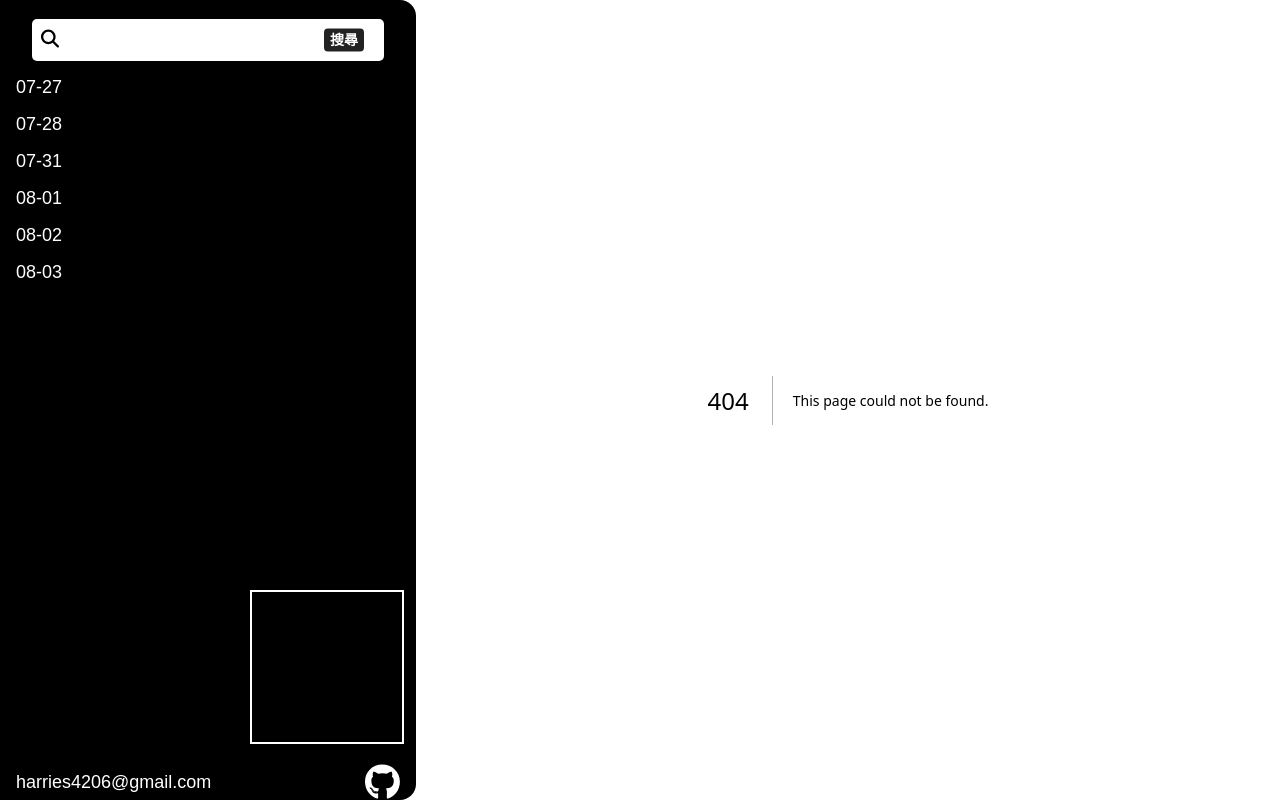
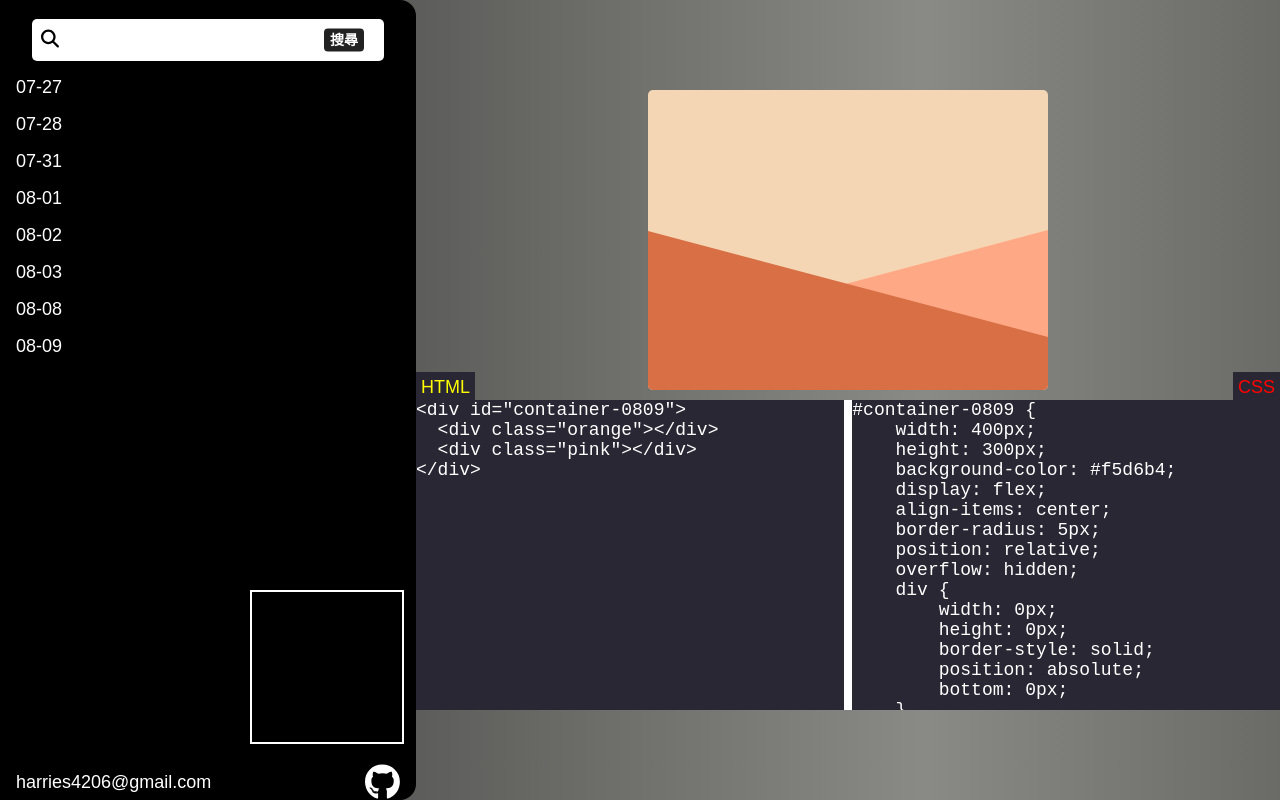
Before and after one commit to harriesshen/cssBattleTest, a Next.js app: page /EightNo9 in a window 1280 px wide. Before the commit this address had no page. Built offline with nearby package versions, Linux system fonts and the light colour scheme.

Commit message:
新增0808,0809

```diff
--- /dev/null
+++ b/src/app/EightNo8/page.js
@@ -0,0 +1,51 @@
+import CodeBox from "../component/codeBox/codeBox";
+import "./page.scss";
+
+const code = {
+  html: `<div id="container-0808">
+  <div class="left"></div>
+  <div class="right"></div>
+</div>`,
+  css: `#container-0808 {
+    width: 400px;
+    height: 300px;
+    background-color: #926927;
+    display: flex;
+    align-items: center;
+    border-radius: 5px;
+    position: relative;
+    overflow: hidden;
+    div {
+        width: 200px;
+        height: 200px;
+        position: absolute;
+        top: 50%;
+        transform: translate(-50%, -50%);
+    }
+    .left {
+        border-radius: 200px;
+        background: #f8b140;
+        left: 50%;
+    }
+    .right {
+        width: 100px;
+        border-radius: 0px 100px 100px 0px;
+        background: #ffebcb;
+        right: 12.5%;
+    }
+}
+`,
+};
+const Eight_Two = () => {
+  return (
+    <>
+      <div id="container-0808">
+        <div class="left"></div>
+        <div class="right"></div>
+      </div>
+      <CodeBox code={code} />
+    </>
+  );
+};
+
+export default Eight_Two;
--- /dev/null
+++ b/src/app/EightNo8/page.scss
@@ -0,0 +1,28 @@
+#container-0808 {
+    width: 400px;
+    height: 300px;
+    background-color: #926927;
+    display: flex;
+    align-items: center;
+    border-radius: 5px;
+    position: relative;
+    overflow: hidden;
+    div {
+        width: 200px;
+        height: 200px;
+        position: absolute;
+        top: 50%;
+        transform: translate(-50%, -50%);
+    }
+    .left {
+        border-radius: 200px;
+        background: #f8b140;
+        left: 50%;
+    }
+    .right {
+        width: 100px;
+        border-radius: 0px 100px 100px 0px;
+        background: #ffebcb;
+        right: 12.5%;
+    }
+}
--- /dev/null
+++ b/src/app/EightNo9/page.js
@@ -0,0 +1,53 @@
+import CodeBox from "../component/codeBox/codeBox";
+import "./page.scss";
+
+const code = {
+  html: `<div id="container-0809">
+  <div class="orange"></div>
+  <div class="pink"></div>
+</div>`,
+  css: `#container-0809 {
+    width: 400px;
+    height: 300px;
+    background-color: #f5d6b4;
+    display: flex;
+    align-items: center;
+    border-radius: 5px;
+    position: relative;
+    overflow: hidden;
+    div {
+        width: 0px;
+        height: 0px;
+        border-style: solid;
+        position: absolute;
+        bottom: 0px;
+    }
+    .orange {
+        border-width: 0px 600px 159.5px 0px;
+        border-color: transparent transparent #d86f45 transparent;
+        left: 0px;
+        z-index: 2;
+    }
+    .pink {
+        border-width: 0px 0px 160px 600px;
+        border-color: transparent transparent #ffa885 transparent;
+        right: 0px;
+        z-index: 1;
+    }
+}
+
+`,
+};
+const Eight_Two = () => {
+  return (
+    <>
+      <div id="container-0809">
+        <div class="orange"></div>
+        <div class="pink"></div>
+      </div>
+      <CodeBox code={code} />
+    </>
+  );
+};
+
+export default Eight_Two;
--- /dev/null
+++ b/src/app/EightNo9/page.scss
@@ -0,0 +1,29 @@
+#container-0809 {
+    width: 400px;
+    height: 300px;
+    background-color: #f5d6b4;
+    display: flex;
+    align-items: center;
+    border-radius: 5px;
+    position: relative;
+    overflow: hidden;
+    div {
+        width: 0px;
+        height: 0px;
+        border-style: solid;
+        position: absolute;
+        bottom: 0px;
+    }
+    .orange {
+        border-width: 0px 600px 159.5px 0px;
+        border-color: transparent transparent #d86f45 transparent;
+        left: 0px;
+        z-index: 2;
+    }
+    .pink {
+        border-width: 0px 0px 160px 600px;
+        border-color: transparent transparent #ffa885 transparent;
+        right: 0px;
+        z-index: 1;
+    }
+}
--- a/src/app/component/sidebarList/sidebarList.js
+++ b/src/app/component/sidebarList/sidebarList.js
@@ -33,6 +33,16 @@ const fakeList = [
     title: "08-03",
     url: "EightNo3",
   },
+  {
+    id: "7",
+    title: "08-08",
+    url: "EightNo8",
+  },
+  {
+    id: "8",
+    title: "08-09",
+    url: "EightNo9",
+  },
 ];
 
 const SidebarList = (props) => {
--- a/src/app/component/sidebarList/sidebarList.scss
+++ b/src/app/component/sidebarList/sidebarList.scss
@@ -4,7 +4,9 @@ $date: (
     "07-31": "07-31",
     "08-01": "08-01",
     "08-02": "08-02",
-    "08-03": "08-03"
+    "08-03": "08-03",
+    "08-08": "08-08",
+    "08-09": "08-09"
 );
 
 @each $key, $value in $date {
```
Also changed, not shown: src/app/assets/08-08.png (added), src/app/assets/08-09.png (added).
